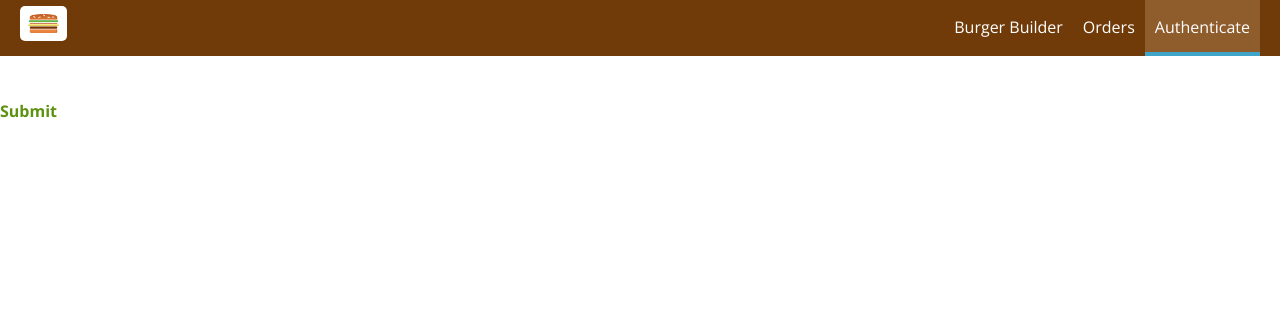
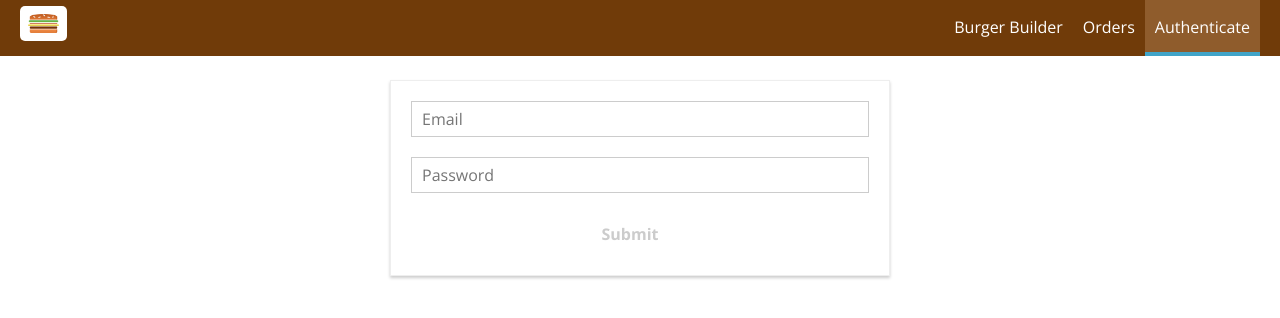
Before and after one commit to Rterrell25/Burger-Builder, a React (Create React App) app: page /auth in a window 1280 px wide. Shown: the top 318 px of the page. Built offline with nearby package versions, Linux system fonts and the light colour scheme.

Commit message:
added styling to the authentication page

```diff
--- a/src/containers/Auth/Auth.js
+++ b/src/containers/Auth/Auth.js
@@ -1,6 +1,7 @@
 import React, { Component } from "react";
 import Input from "../../components/UI/Input/Input";
 import Button from "../../components/UI/Button/Button";
+import classes from "./Auth.module.css";
 
 export default class Auth extends Component {
   state = {
@@ -37,10 +38,10 @@ export default class Auth extends Component {
   };
   render() {
     const formElementsArray = [];
-    for (let key in this.state.orderForm) {
+    for (let key in this.state.controls) {
       formElementsArray.push({
         id: key,
-        config: this.state.orderForm[key]
+        config: this.state.controls[key]
       });
     }
 
@@ -58,10 +59,12 @@ export default class Auth extends Component {
       />
     ));
     return (
-      <div>
+      <div className={classes.Auth}>
         <form>
           {form}
-          <Button btnType="Success">Submit</Button>
+          <Button btnType="Success" disabled={!this.state.formIsValid}>
+            Submit
+          </Button>
         </form>
       </div>
     );
--- /dev/null
+++ b/src/containers/Auth/Auth.module.css
@@ -0,0 +1,15 @@
+.Auth {
+  margin: 20px auto;
+  width: 80%;
+  text-align: center;
+  box-shadow: 0 2px 3px #ccc;
+  border: 1px solid #eee;
+  padding: 10px;
+  box-sizing: border-box;
+}
+
+@media (min-width: 600px) {
+  .Auth {
+    width: 500px;
+  }
+}
```
